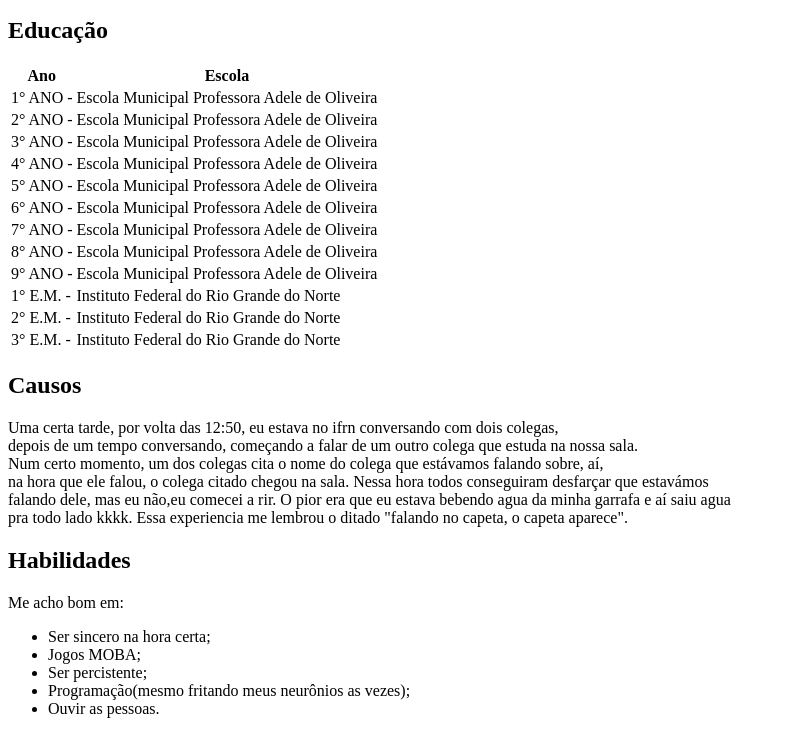
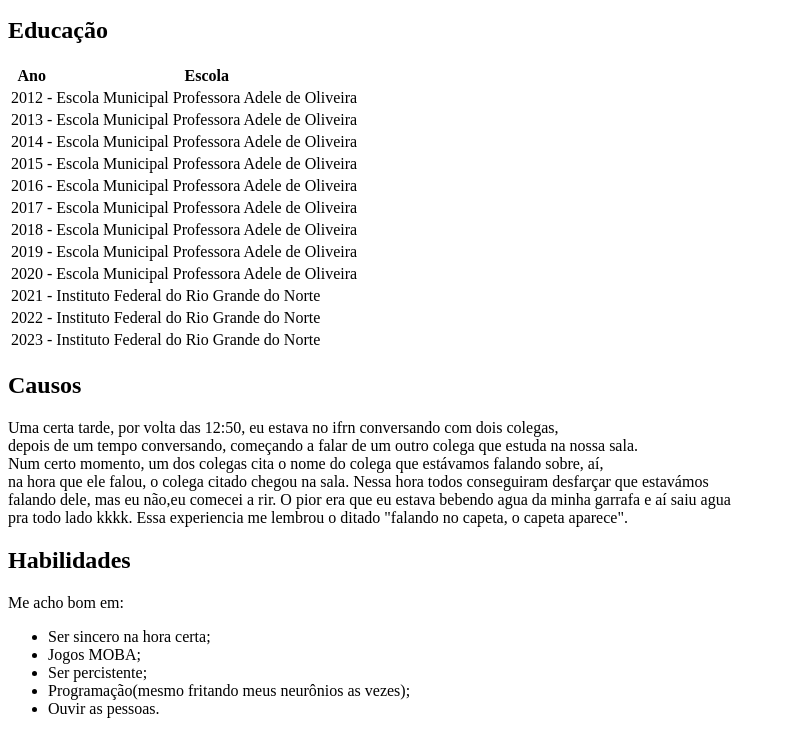
Before and after one commit to Everaldo-ifrn/aweb, a plain HTML site: page Página pessoal/index.html in a window 1280 px wide. Shown: the part 921-1656 px from the top of the page, without its empty margins (0-785 px from the left). Drawn offline with Linux system fonts and the light colour scheme.

Commit message:
Update index.html

```diff
--- a/Página pessoal/index.html
+++ b/Página pessoal/index.html
@@ -44,51 +44,51 @@
                     <th>Escola</th>
                 </tr>
                 <tr>
-                    <td>1° ANO -</td>
+                    <td>2012 -</td>
                     <td>Escola Municipal Professora Adele de Oliveira</td>
                 </tr>
                 <tr>
-                    <td>2° ANO -</td>
+                    <td>2013 -</td>
                     <td>Escola Municipal Professora Adele de Oliveira</td>
                 </tr>
                 <tr>
-                    <td>3° ANO -</td>
+                    <td>2014 -</td>
                     <td>Escola Municipal Professora Adele de Oliveira</td>
                 </tr>
                 <tr>
-                    <td>4° ANO -</td>
+                    <td>2015 -</td>
                     <td>Escola Municipal Professora Adele de Oliveira</td>
                 </tr>
                 <tr>
-                    <td>5° ANO -</td>
+                    <td>2016 -</td>
                     <td>Escola Municipal Professora Adele de Oliveira</td>
                 </tr>
                 <tr>
-                    <td>6° ANO -</td>
+                    <td>2017 -</td>
                     <td>Escola Municipal Professora Adele de Oliveira</td>
                 </tr>
                 <tr>
-                    <td>7° ANO -</td>
+                    <td>2018 -</td>
                     <td>Escola Municipal Professora Adele de Oliveira</td>
                 </tr>
                 <tr>
-                    <td>8° ANO -</td>
+                    <td>2019 -</td>
                     <td>Escola Municipal Professora Adele de Oliveira</td>
                 </tr>
                 <tr>
-                    <td>9° ANO -</td>
+                    <td>2020 -</td>
                     <td>Escola Municipal Professora Adele de Oliveira</td>
                 </tr>
                 <tr>
-                    <td>1° E.M. -</td>
+                    <td>2021 -</td>
                     <td>Instituto Federal do Rio Grande do Norte </td>
                 </tr>
                 <tr>
-                    <td>2° E.M. -</td>
+                    <td>2022 -</td>
                     <td>Instituto Federal do Rio Grande do Norte </td>
                 </tr>
                 <tr>
-                    <td>3° E.M. -</td>
+                    <td>2023 -</td>
                     <td>Instituto Federal do Rio Grande do Norte </td>
                 </tr>
             </table>
```
